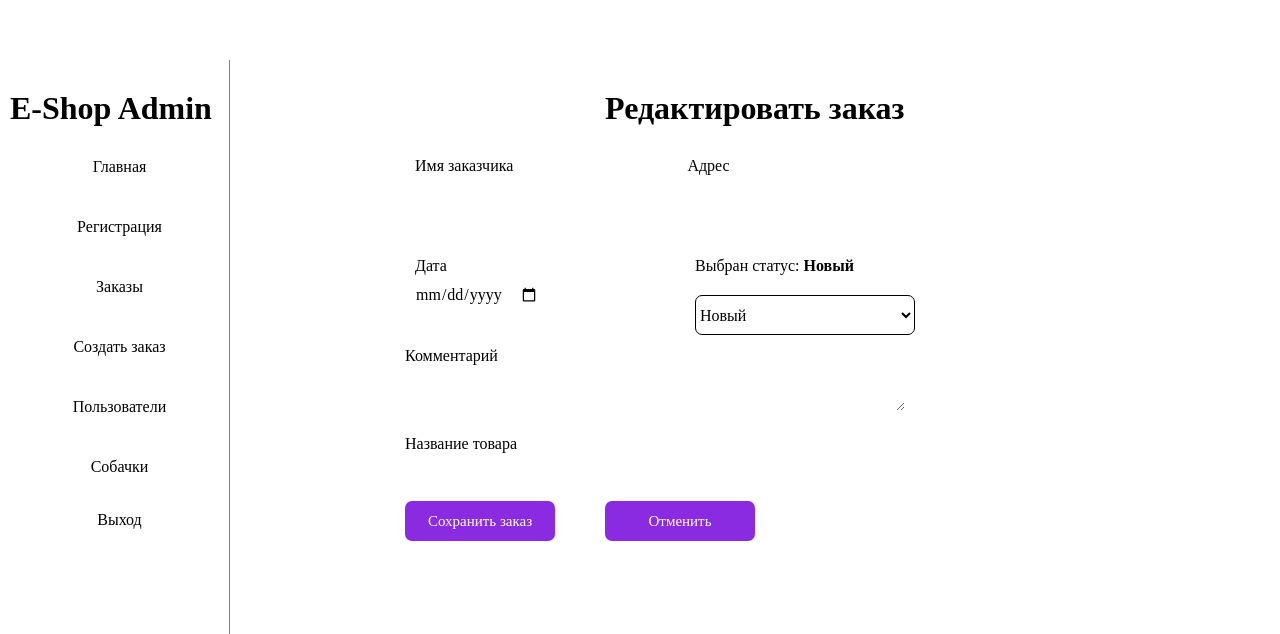
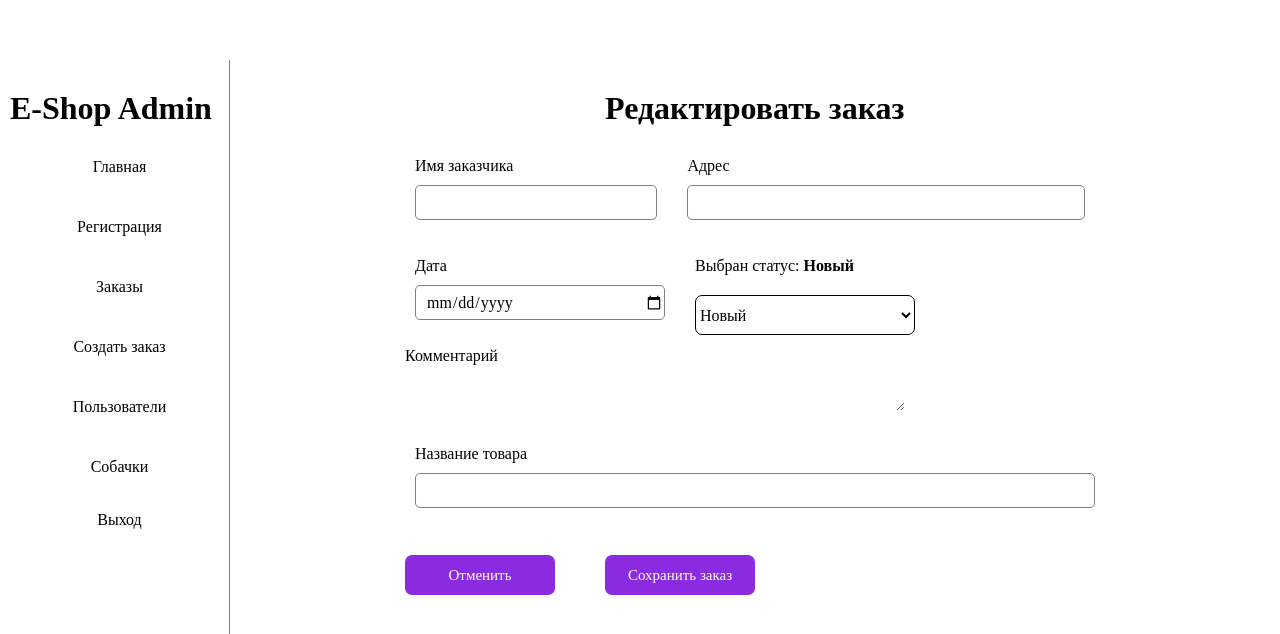
Before and after one commit to innamagkeeva/vue-router, a Vue app: page /orders/1/edit in a window 1280 px wide. Shown: the top 634 px of the page. Built offline with nearby package versions, Linux system fonts and the light colour scheme; no server answers; sample sign-in values are in the browser's storage; the HTML template or start-up script is replaced by a standard one.

Commit message:
добавила BaseInput на страницу редактирования

```diff
--- a/json-server/db.json
+++ b/json-server/db.json
@@ -55,31 +55,13 @@
       "date": 1767487043013
     },
     {
-      "address": "шлгршщгрщ",
-      "comment": "илио",
-      "date": 1768003651076,
-      "id": "aed11ddf-5f0e-4afb-bb93-b59dd1c48fdc",
-      "orderName": "гшгпшпг",
+      "address": "Владикавказ ул. Первомайская д. 26 кв. 14",
+      "comment": "Обязательно к исполнению.",
+      "date": 1768080995774,
+      "id": "b29c32d8-8922-4837-bad1-d94716151fee",
+      "orderName": "Путевка на Мальдивы. Все включено. В самый лучший погодный период. на 2 недели и больше. на меня и Владу(мою дочь).в самое ближайшее время. ",
       "status": "Новый",
-      "userName": "Машенька"
-    },
-    {
-      "address": "huuuuuuuuuuuuuuuuuuuuuuuuuuuuuuuuuuuuuuuuuuiiiiiiiiiiiiiioooo",
-      "comment": "вамфмифми",
-      "date": 1768003892213,
-      "id": "e731768e-c843-4b56-9341-2c8a1022c5b6",
-      "orderName": "фифиаифавиф",
-      "status": "Новый",
-      "userName": "Машенька"
-    },
-    {
-      "address": "huuuuuuuuuuuuuuuuuuuuuuuuuuuuuuuuuuuuuuuuuuiiiiiiiiiiiiiioooo",
-      "comment": " чмвиав",
-      "date": 1768003963610,
-      "id": "59e5bc86-bab1-4453-ae39-30d64c3369b8",
-      "orderName": "авифваиф",
-      "status": "Новый",
-      "userName": "Машенька"
+      "userName": "Инна Магкеева"
     }
   ]
 }
--- a/src/components/BaseInput.vue
+++ b/src/components/BaseInput.vue
@@ -30,6 +30,7 @@ defineEmits<{
     />
   </div>
 </template>
+<!-- $emit или $event - ($) Это данные эмита или события -->
 
 <style scoped>
 .form__title {
@@ -47,5 +48,9 @@ defineEmits<{
 
 .input__order {
   width: 100%;
+  height: 35px;
+  padding-left: 10px;
+  border: 1px solid gray;
+  border-radius: 5px;
 }
 </style>
--- a/src/views/CreateOrderPage.vue
+++ b/src/views/CreateOrderPage.vue
@@ -1,5 +1,5 @@
 <script setup lang="ts">
-import { ref } from 'vue'
+import { reactive } from 'vue'
 import { ordersApi, orderStatuses, type OrderStatus } from '@/api/orders'
 import { useRouter } from 'vue-router'
 import BaseButton from '@/components/BaseButton.vue'
@@ -7,32 +7,34 @@ import BaseInput from '@/components/BaseInput.vue'
 
 const router = useRouter()
 
-const userName = ref<string>('')
-const address = ref<string>('')
-const orderDate = ref<string>('')
-const comment = ref<string>('')
-const product = ref<string>('')
-const orderStatus = ref<OrderStatus | ''>('')
+const orderForm = reactive({
+  userName: '',
+  address: '',
+  date: '',
+  comment: '',
+  product: '',
+  status: '' as OrderStatus | '',
+})
 
 function resetForm() {
-  address.value = ''
-  comment.value = ''
-  orderDate.value = ''
-  product.value = ''
-  userName.value = ''
-  orderStatus.value = ''
+  orderForm.address = ''
+  orderForm.comment = ''
+  orderForm.date = ''
+  orderForm.product = ''
+  orderForm.userName = ''
+  orderForm.status = ''
 }
 
 async function createOrder(status: OrderStatus) {
   try {
     const response = await ordersApi.create({
-      address: address.value,
-      comment: comment.value,
-      date: Date.now(),
+      address: orderForm.address,
+      comment: orderForm.comment,
+      date: new Date(orderForm.date).getTime(),
       id: Date.now().toString(),
-      orderName: product.value,
+      orderName: orderForm.product,
       status,
-      userName: userName.value,
+      userName: orderForm.userName,
     })
     console.log('Заказ успешно сохранен', response.data)
     resetForm()
@@ -43,14 +45,15 @@ async function createOrder(status: OrderStatus) {
 
 function saveOrder() {
   if (
-    userName.value &&
-    address.value &&
-    orderDate.value &&
-    comment.value &&
-    product.value &&
-    orderStatus.value !== ''
+    orderForm.userName &&
+    orderForm.address &&
+    orderForm.date &&
+    orderForm.comment &&
+    orderForm.product &&
+    orderForm.status !== ''
   ) {
-    createOrder(orderStatus.value)
+    const status: OrderStatus = orderForm.status
+    createOrder(status)
   } else {
     console.log('Введите все данные')
   }
@@ -70,9 +73,9 @@ function goToHomePage() {
     >
       <div class="form__row">
         <BaseInput
-          id="userName"
+          id="user-name"
           label="Имя заказчика"
-          v-model="userName"
+          v-model="orderForm.userName"
           placeholder="Введите имя"
         />
 
@@ -80,7 +83,7 @@ function goToHomePage() {
           class="form__user-address"
           id="address"
           label="Адрес"
-          v-model="address"
+          v-model="orderForm.address"
           placeholder="Город, улица, дом, кв"
         />
       </div>
@@ -90,20 +93,20 @@ function goToHomePage() {
           id="date"
           type="date"
           label="Дата"
-          v-model="orderDate"
+          v-model="orderForm.date"
         />
 
         <div>
           <div class="status__select">
             Выбран статус:
             <strong>{{
-              orderStatuses.find((s) => s.value === orderStatus)?.label || 'Не выбран'
+              orderStatuses.find((s) => s.value === orderForm.status)?.label || 'Не выбран'
             }}</strong>
           </div>
 
           <select
             class="select__model"
-            v-model="orderStatus"
+            v-model="orderForm.status"
           >
             <option
               disabled
@@ -129,7 +132,7 @@ function goToHomePage() {
           class="form__comment"
           name="comment"
           placeholder="Комментарий"
-          v-model="comment"
+          v-model="orderForm.comment"
         ></textarea>
       </div>
 
@@ -137,7 +140,7 @@ function goToHomePage() {
         class="form__product"
         id="product"
         label="Название товара"
-        v-model="product"
+        v-model="orderForm.product"
         placeholder="Начните вводить название товара"
       />
 
--- a/src/views/EditOrderPage.vue
+++ b/src/views/EditOrderPage.vue
@@ -3,6 +3,7 @@ import { onMounted, reactive } from 'vue'
 import { useRoute, useRouter } from 'vue-router'
 import { ordersApi, type OrderStatus } from '@/api/orders'
 import BaseButton from '@/components/BaseButton.vue'
+import BaseInput from '@/components/BaseInput.vue'
 
 const route = useRoute()
 const router = useRouter()
@@ -67,33 +68,27 @@ onMounted(getOrder)
       @submit.prevent="saveOrder"
     >
       <div class="form__row">
-        <div class="form__user-data">
-          <p class="form__title">Имя заказчика</p>
-          <input
-            class="input__order"
-            type="text"
+        <BaseInput
+          id="edit-user-name"
+          label="Имя заказчика"
           v-model="orderForm.userName"
         />
-        </div>
-        <div class="form__user-data form__user-address">
-          <p class="form__title">Адрес</p>
-          <input
-            class="input__order"
-            type="text"
+
+        <BaseInput
+          class="form__user-address"
+          id="edit-address"
+          label="Адрес"
           v-model="orderForm.address"
         />
       </div>
-      </div>
 
       <div class="form__row">
-        <div class="form__user-data">
-          <p class="form__title">Дата</p>
-          <input
-            class="input__order"
+        <BaseInput
+          id="edit-date"
           type="date"
+          label="Дата"
           v-model="orderForm.orderDate"
         />
-        </div>
 
         <div class="form__user-data">
           <div class="status__select">
@@ -123,20 +118,21 @@ onMounted(getOrder)
         v-model="orderForm.comment"
       ></textarea>
 
-      <p class="form__title">Название товара</p>
-      <input
-        class="input__order"
-        type="text"
+      <BaseInput
+        class="form__product"
+        id="product"
+        label="Название товара"
         v-model="orderForm.product"
       />
+
       <div class="form__buttons">
-        <BaseButton type="submit">Сохранить заказ</BaseButton>
         <BaseButton
           type="button"
           @click="goToOrdersPage"
         >
           Отменить
         </BaseButton>
+        <BaseButton type="submit">Сохранить заказ</BaseButton>
       </div>
     </form>
   </div>
@@ -179,6 +175,11 @@ onMounted(getOrder)
   margin-bottom: 20px;
 }
 
+.form__product {
+  width: 100%;
+  margin-bottom: 40px;
+}
+
 .form__comment {
   width: 500px;
   margin-bottom: 20px;
```
Lines whose indentation alone changed are shown as unchanged.
